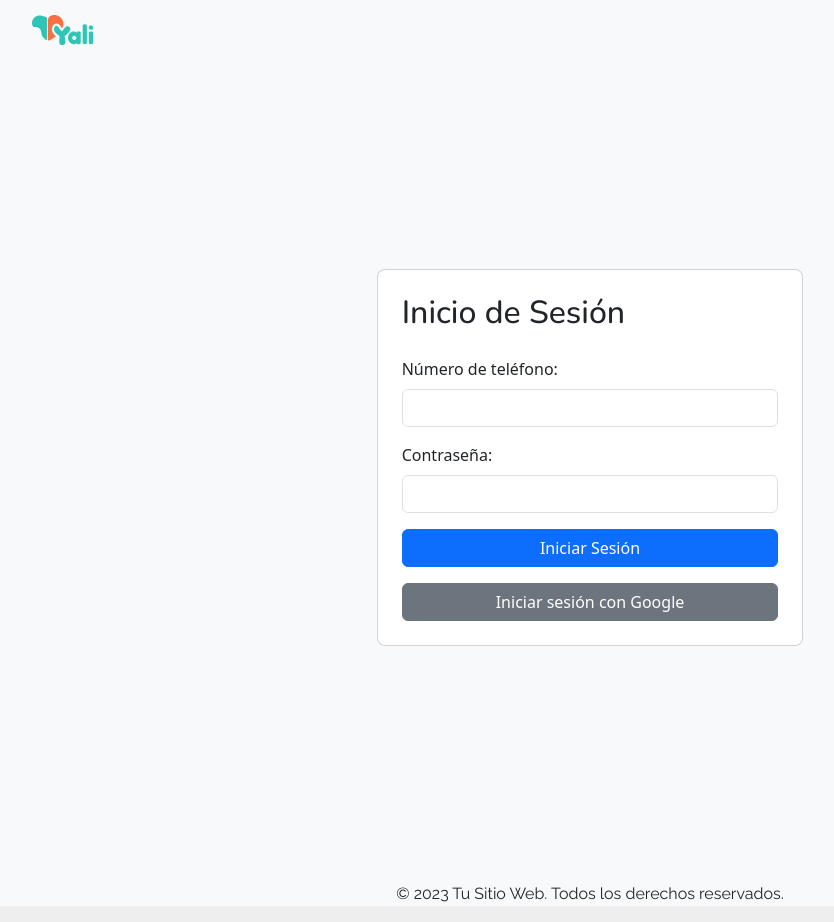
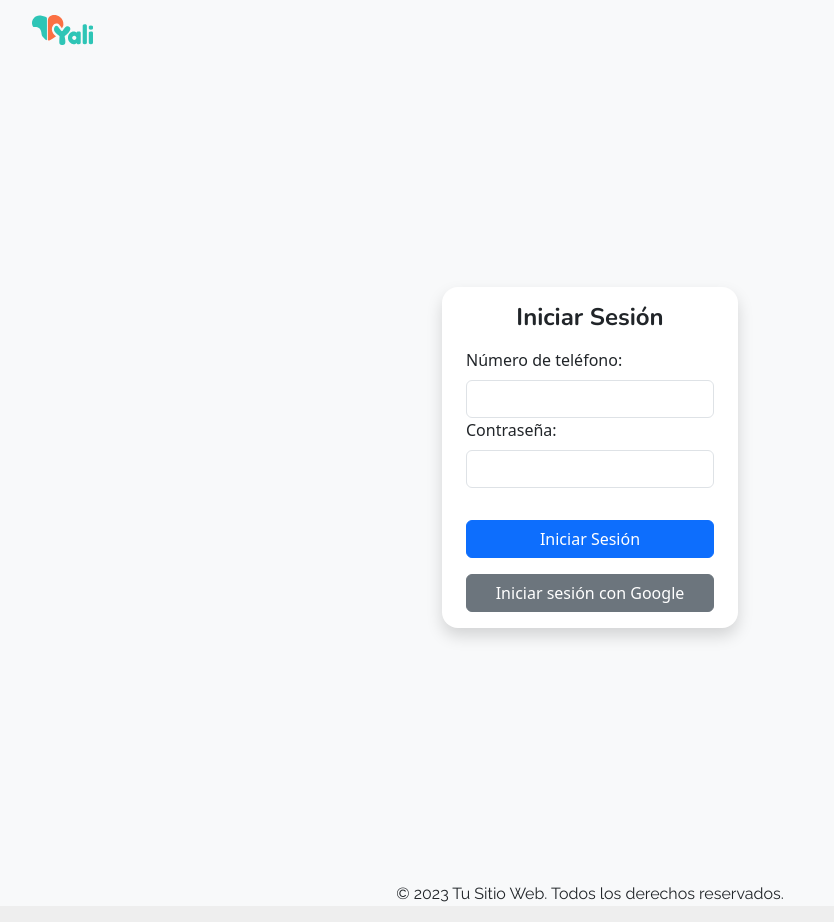
Before and after one commit to AdopcionYali/projectYali, a Next.js app: page /login in a window 1280 px wide. Shown: the whole page, without its empty margins (50-884 px from the left). Built offline with nearby package versions, Linux system fonts and the light colour scheme.

Commit message:
feat: added more front end elements

```diff
--- a/pages/login.jsx
+++ b/pages/login.jsx
@@ -30,7 +30,6 @@ const Login = () => {
   }
 
 
-
   return (
     <div className="bg-light min-vh-100">
       <nav className="navbar navbar-expand-lg navbar-transparent">
@@ -40,13 +39,17 @@ const Login = () => {
           </a>
         </div>
       </nav>
+      <section className='vh-100 vw-100 px-lg-5 d-flex align-items-center justify-content-center'>
 
-      <div className="bg-light min-vh-100 d-flex align-items-center justify-content-center">
-          <div className="col-md-4">
-            <div className="card p-4" style={{ borderRadius: '8px' }}>
-              <h2 className="mb-4">Inicio de Sesión</h2>
+
+        <form
+          onSubmit={handleSubmit}
+          className='col-10 col-md-6 col-lg-4 col-xl-3 bg-white d-flex flex-column justify-content-between px-4 py-3 rounded-4 shadow'
+        >
+
+          <h3 className='text-center fs-4 mb-3 w-700'>Iniciar Sesión</h3>
           {errorMessage && <div className="alert alert-danger">{errorMessage}</div>}
-          <form onSubmit={handleSubmit}>
+          <div className='form-group mb-3'>
             <div className="mb-3">
               <label htmlFor="phoneNumber" className="form-label">
                 Número de teléfono:
@@ -58,7 +61,6 @@ const Login = () => {
                 value={phoneNumber}
                 onChange={(e) => setPhoneNumber(e.target.value)}
               />
-            </div>
 
               <div className="mb-3">
                 <label htmlFor="password" className="form-label">
@@ -72,7 +74,8 @@ const Login = () => {
                   onChange={(e) => setPassword(e.target.value)}
                 />
               </div>
-
+            </div>
+          </div>
           <button type="submit" className="btn btn-primary w-100">
               Iniciar Sesión
             </button>
@@ -80,9 +83,7 @@ const Login = () => {
               Iniciar sesión con Google
             </button>
         </form>
-        </div>
-      </div>
-    </div>
+      </section>
 
       <footer className="mt-4 text-center">
         <p>© {new Date().getFullYear()} Tu Sitio Web. Todos los derechos reservados.</p>
```
Lines whose indentation alone changed are shown as unchanged.
